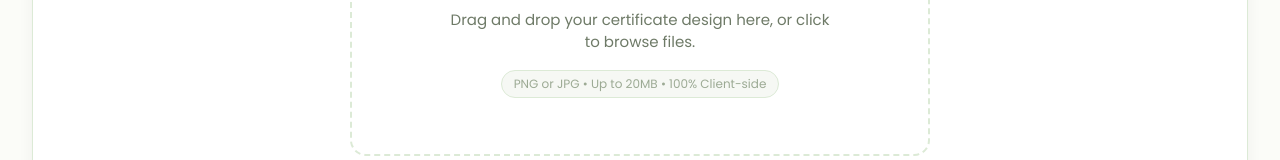
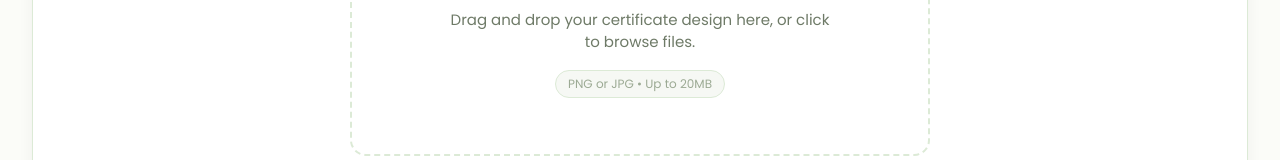
Before and after one commit to hermanjrubis/certify, a plain HTML site: page app.html in a window 1280 px wide. Shown: the part 393-553 px from the top of the page. Drawn offline with nearby package versions, Linux system fonts and the light colour scheme; a web font is replaced by a local one.

Commit message:
Remove client-side text from upload pill

```diff
--- a/app.html
+++ b/app.html
@@ -102,7 +102,7 @@
           </div>
           <h2 class="upload-title">Upload your certificate template</h2>
           <p class="upload-desc">Drag and drop your certificate design here, or click to browse files.</p>
-          <span class="upload-meta-pill">PNG or JPG &bull; Up to 20MB &bull; 100% Client-side</span>
+          <span class="upload-meta-pill">PNG or JPG &bull; Up to 20MB</span>
           <input type="file" id="template-file-input" accept="image/png, image/jpeg, image/jpg, image/webp" style="display: none;">
         </div>
       </section>
```
